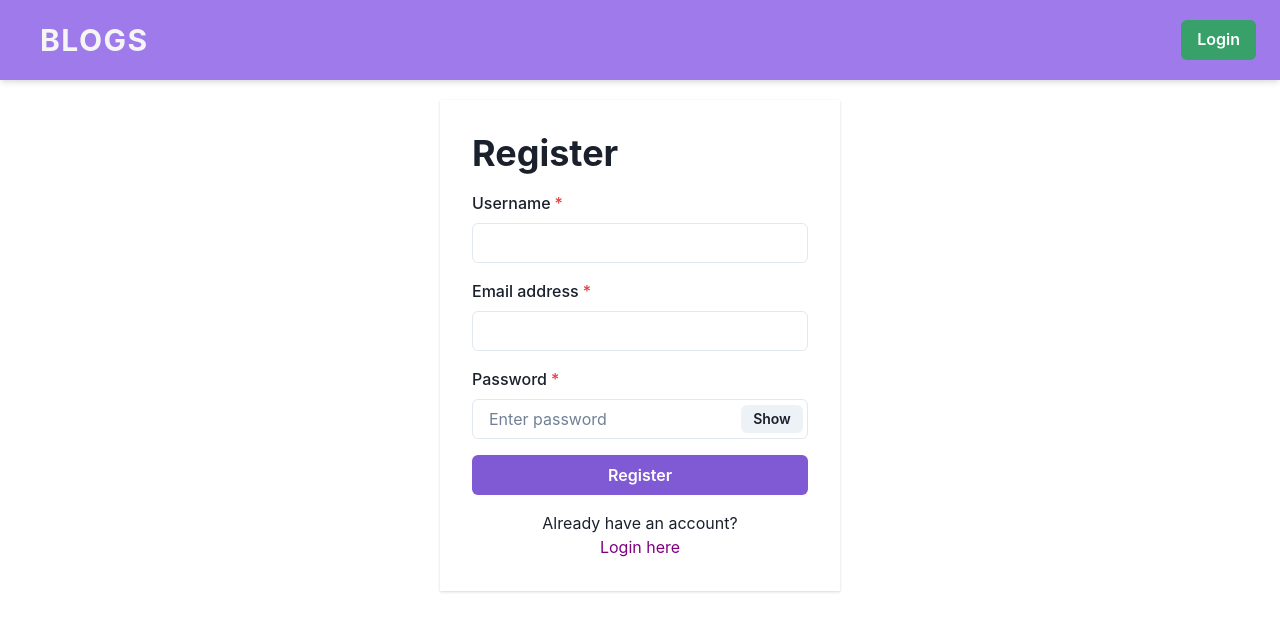
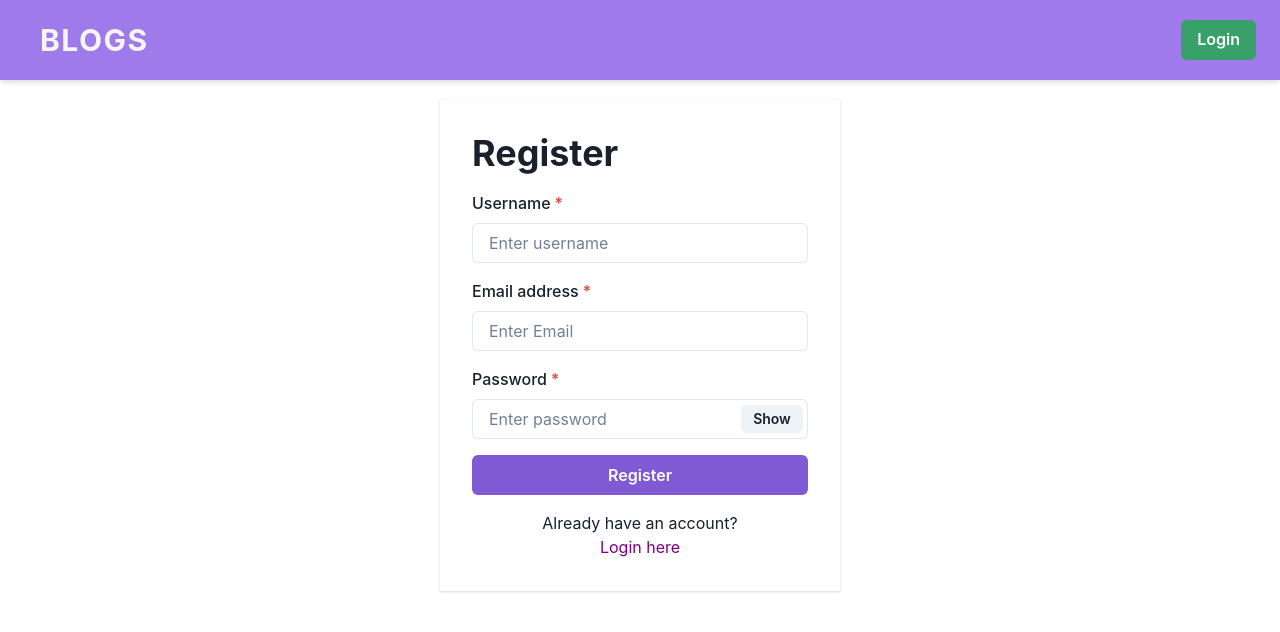
Before and after one commit to Saiteja-Goli/Blog---Application, a React (Vite) app in the folder client/: page /register in a window 1280 px wide. Shown: the top 632 px of the page. Built offline with nearby package versions, Linux system fonts and the light colour scheme.

Commit message:
Changed RegisterForm Input placeholderName

```diff
--- a/client/src/components/Register.jsx
+++ b/client/src/components/Register.jsx
@@ -68,11 +68,11 @@ const Register = () => {
                 <form onSubmit={handleSubmit}>
                     <FormControl id="username" isRequired>
                         <FormLabel>Username</FormLabel>
-                        <Input type="text" value={username} onChange={(e) => setUsername(e.target.value)} />
+                        <Input type="text"  placeholder='Enter username'value={username} onChange={(e) => setUsername(e.target.value)} />
                     </FormControl>
                     <FormControl id="email" isRequired mt={4}>
                         <FormLabel>Email address</FormLabel>
-                        <Input type="email" value={email} onChange={(e) => setEmail(e.target.value)} />
+                        <Input type="email"  placeholder='Enter Email' value={email} onChange={(e) => setEmail(e.target.value)} />
                     </FormControl>
                     <FormControl id="password" isRequired mt={4}>
                         <FormLabel>Password</FormLabel>
```
